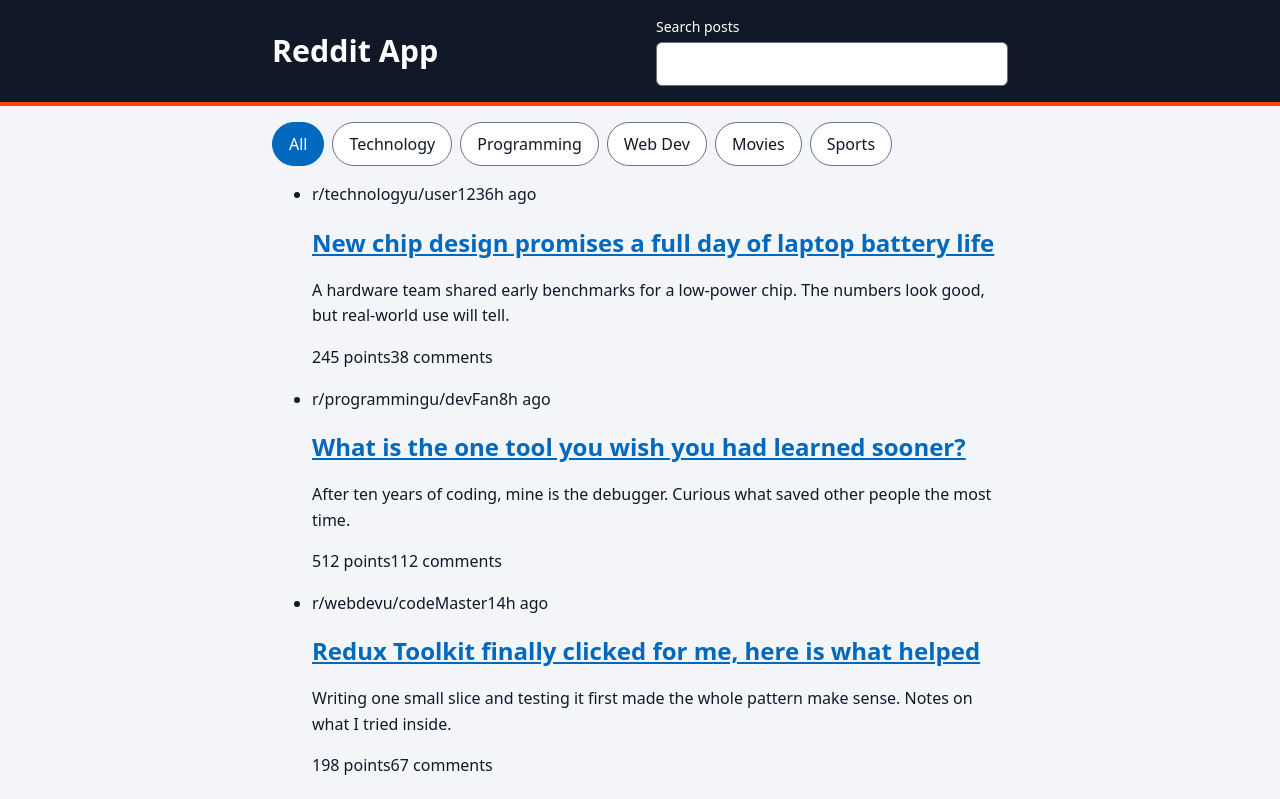
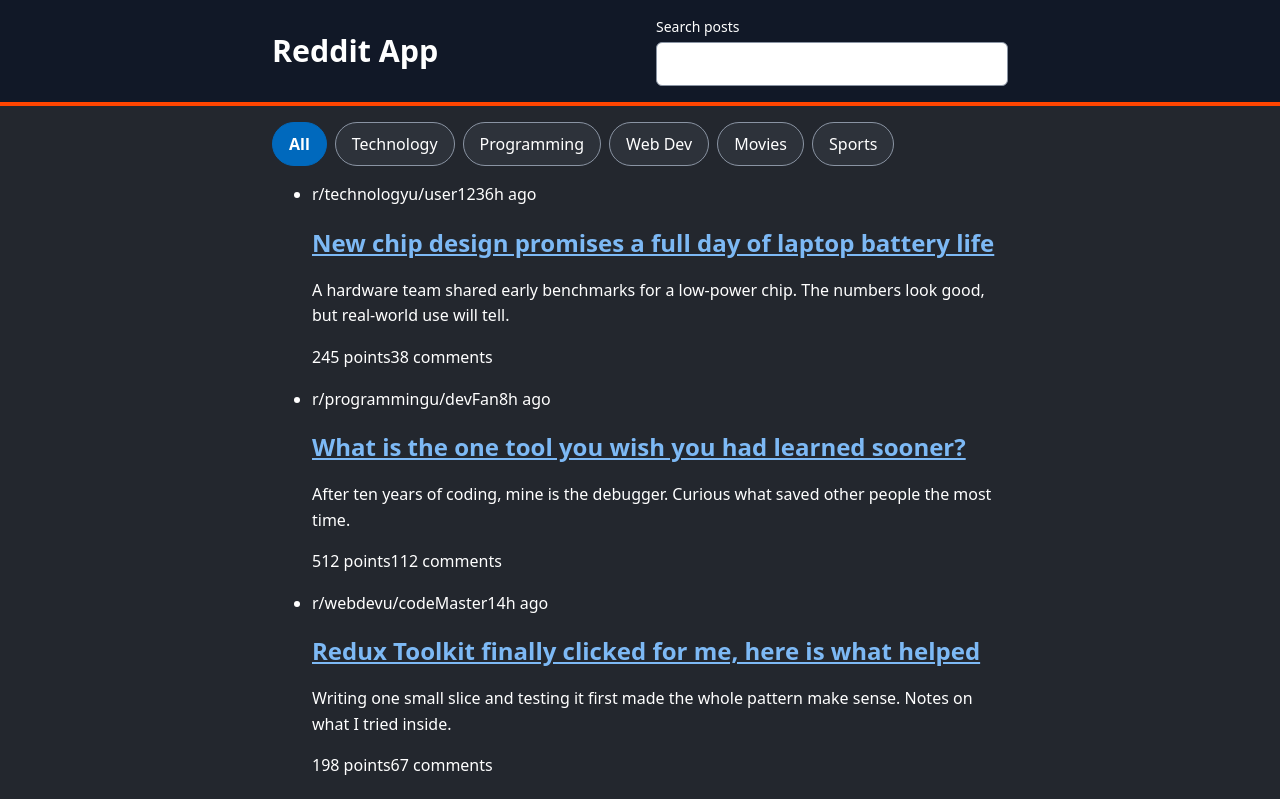
Before and after one commit to Butiza-hub/reddit-app, a React (Vite) app: page / in a window 1280 px wide. Shown: the top 799 px of the page. Built offline with nearby package versions, Linux system fonts and the light colour scheme.

Commit message:
Switch to a dark grey theme

```diff
--- a/src/index.css
+++ b/src/index.css
@@ -1,20 +1,23 @@
 :root {
-  --color-bg: #f3f5f9;
-  --color-surface: #ffffff;
-  --color-text: #111827;
-  --color-muted: #4b5563;
-  --color-line: #e2e6ee;
-  --color-control: #6b7280;
+  --color-bg: #23272e;
+  --color-surface: #2d323a;
+  --color-text: #ffffff;
+  --color-muted: #b4bcc8;
+  --color-line: #3b424c;
+  --color-control: #8a94a3;
   --color-primary: #0069bd;
   --color-primary-dark: #00528f;
+  --color-link: #7db9f5;
+  --color-link-hover: #a9d2fa;
+  --color-focus: #7db9f5;
   --color-accent: #ff4500;
-  --color-error: #b91c1c;
+  --color-error: #f87171;
   --color-header: #111827;
   --font-body: system-ui, -apple-system, "Segoe UI", Roboto, sans-serif;
   --radius: 6px;
   --content-width: 48rem;
   --gutter: calc(max(0px, (100% - var(--content-width)) / 2) + 1rem);
-  color-scheme: light;
+  color-scheme: dark;
 }
 
 *,
@@ -36,15 +39,15 @@ h2 {
 }
 
 a {
-  color: var(--color-primary);
+  color: var(--color-link);
 }
 
 a:hover {
-  color: var(--color-primary-dark);
+  color: var(--color-link-hover);
 }
 
 :focus-visible {
-  outline: 3px solid var(--color-primary);
+  outline: 3px solid var(--color-focus);
   outline-offset: 2px;
 }
 
@@ -80,7 +83,8 @@ header input {
   border: 1px solid var(--color-control);
   border-radius: var(--radius);
   background: #ffffff;
-  color: var(--color-text);
+  color: #111827;
+  color-scheme: light;
   font: inherit;
 }
 
@@ -117,13 +121,14 @@ button {
 }
 
 [aria-label="Categories"] button:hover {
-  border-color: var(--color-primary);
+  border-color: var(--color-link);
 }
 
 [aria-label="Categories"] button[aria-pressed="true"] {
   border-color: var(--color-primary);
   background: var(--color-primary);
   color: #ffffff;
+  font-weight: 700;
 }
 
 main button:not([aria-pressed]) {
```
